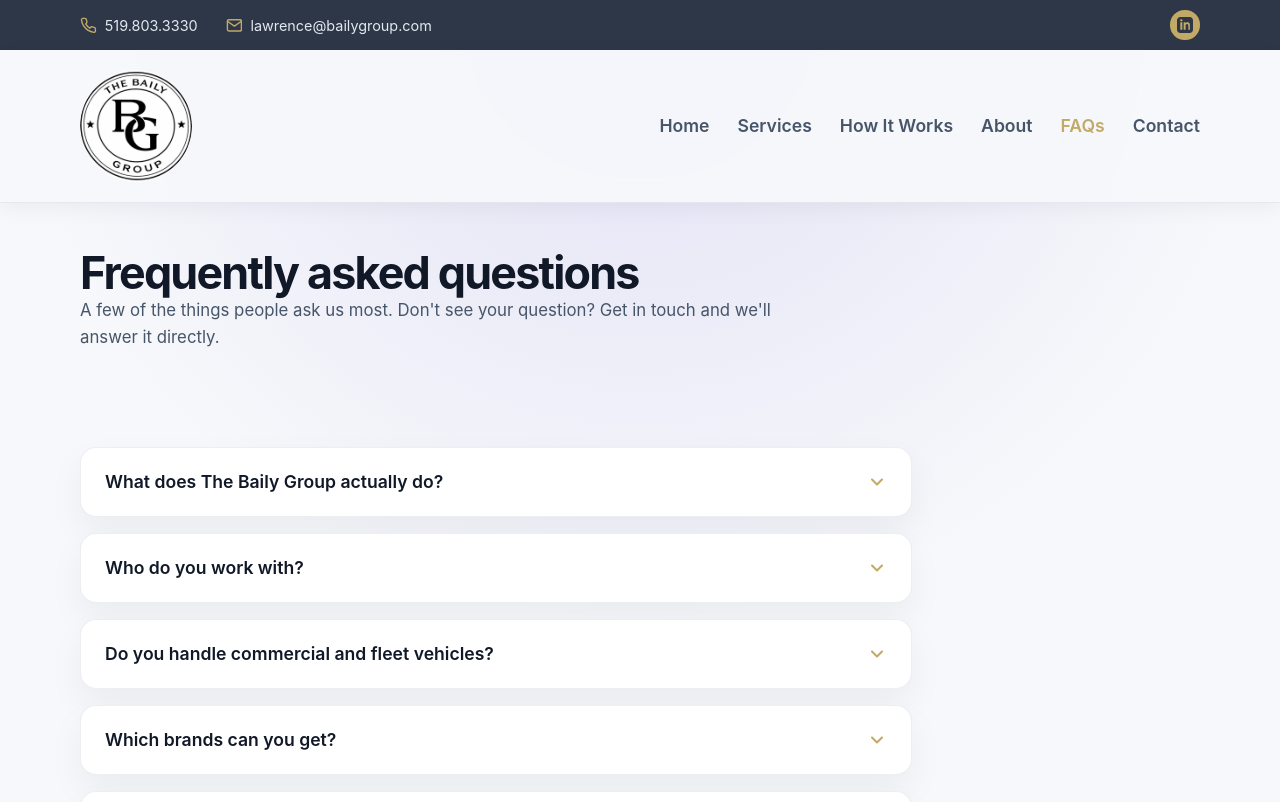
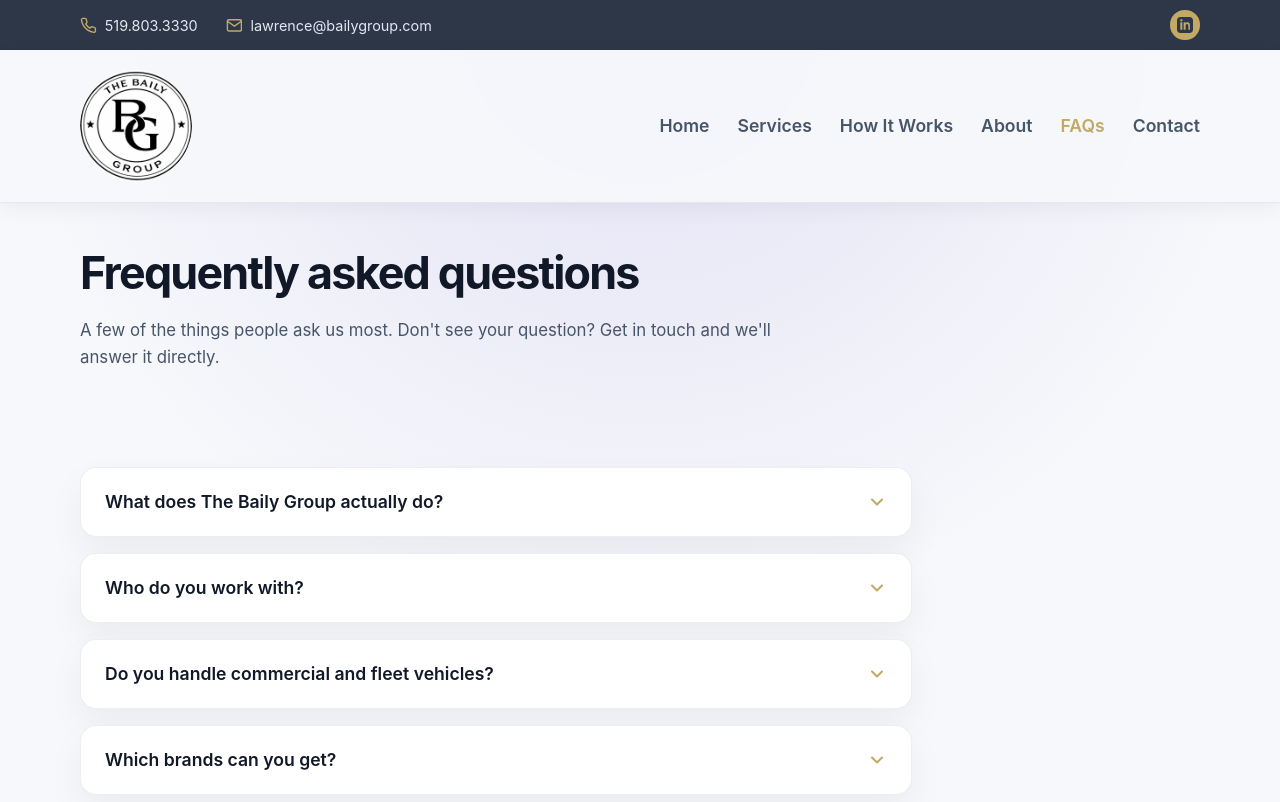
Before and after one commit to couchmanrick-wq/BailyGroup, a Next.js app: page /faqs in a window 1280 px wide. Shown: the top 802 px of the page. Built offline with nearby package versions, Linux system fonts and the light colour scheme.

Commit message:
Add spacing between page heading and intro text
Give .subtitle (and the How It Works .leadAnswer) a top margin so the
page H1 isn't crowded against the intro, consistently across Services,
About, FAQs, Contact, and How It Works.

Co-Authored-By: Claude Opus 4.8 <noreply@anthropic.com>

```diff
--- a/src/styles/Home.module.css
+++ b/src/styles/Home.module.css
@@ -333,7 +333,7 @@
 
 .subtitle {
   max-width: 46rem;
-  margin: 0;
+  margin: 1.25rem 0 0;
   color: #475569;
   font-size: 1.05rem;
 }
@@ -1023,7 +1023,7 @@
 }
 
 .leadAnswer {
-  margin: 0 0 2rem;
+  margin: 1.25rem 0 2rem;
   padding: 1.5rem 1.75rem;
   border-left: 4px solid #c2aa66;
   border-radius: 0 1rem 1rem 0;
```
